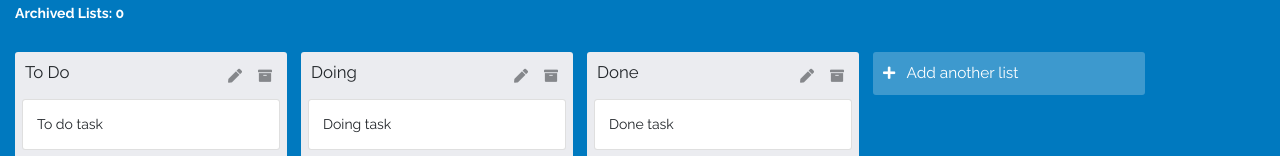
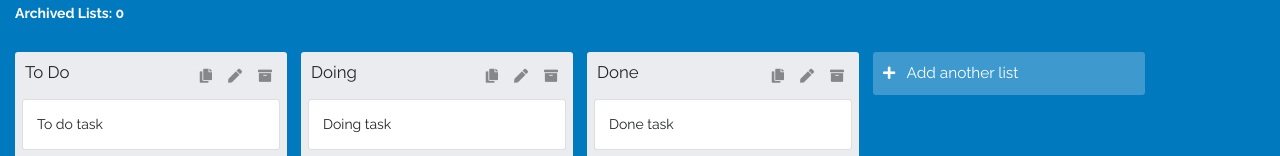
Before and after one commit to gaabmarquez/trello-clone, a React (Create React App) app: page / in a window 1280 px wide. Shown: the part 136-292 px from the top of the page. Built offline with nearby package versions, Linux system fonts and the light colour scheme.

Commit message:
Implemented duplicate list

```diff
--- a/src/components/App.js
+++ b/src/components/App.js
@@ -4,7 +4,6 @@ import Board from './Board';
 import { useSelector } from 'react-redux';
 import Navbar from 'react-bootstrap/Navbar';
 import Nav from 'react-bootstrap/Nav';
-import Form from 'react-bootstrap/Form';
 import FormControl from 'react-bootstrap/FormControl';
 import Button from 'react-bootstrap/Button';
 import styled from 'styled-components';
@@ -39,7 +38,6 @@ function App() {
   };
   const search = ev => {
     dispatch(filterCards(searchText));
-    // console.log('DISPATCHED,', ev.target.value)
   };
   return (
     <>
--- a/src/components/List.js
+++ b/src/components/List.js
@@ -9,7 +9,11 @@ import OverlayTrigger from 'react-bootstrap/OverlayTrigger';
 import Tooltip from 'react-bootstrap/Tooltip';
 
 import ListForm from './ListForm';
-import { editList, archiveList } from '../redux/actions/listActions';
+import {
+  editList,
+  archiveList,
+  duplicateList
+} from '../redux/actions/listActions';
 
 const ListContainer = styled.div`
   background-color: #ebecf0;
@@ -17,6 +21,21 @@ const ListContainer = styled.div`
   border-radius: 3px;
   min-width: 272px;
   max-width: 272px;
+`;
+
+const DuplicateButton = styled.div`
+  position: absolute;
+  // display: none;
+  right: 75px;
+  bottom: 5px;
+  opacity: 0.5;
+  ${ListContainer}:hover & {
+    display: block;
+    cursor: pointer;
+  }
+  &:hover {
+    opacity: 0.8;
+  }
 `;
 
 const EditButton = styled.div`
@@ -69,9 +88,13 @@ const List = ({ id, title, cards = [], index }) => {
   };
 
   const archive = () => {
-    console.log('LIST ID', id, cards);
 
-    dispatch(archiveList({id, title}, cards));
+    dispatch(archiveList({ id, title }, cards));
+    setIsEditing(false);
+  };
+  const duplicate = () => {
+
+    dispatch(duplicateList(id, title, cards));
     setIsEditing(false);
   };
 
@@ -104,6 +127,18 @@ const List = ({ id, title, cards = [], index }) => {
                     <i className='fas fa-pen'></i>
                   </span>
                 </EditButton>
+              </OverlayTrigger>
+
+              <OverlayTrigger
+                placement='top'
+                overlay={<Tooltip>Duplicate list</Tooltip>}
+              >
+                <DuplicateButton onClick={duplicate}>
+                  <span>
+                    &nbsp;
+                    <i className='fas fa-copy'></i>
+                  </span>
+                </DuplicateButton>
               </OverlayTrigger>
 
               <OverlayTrigger
--- a/src/redux/actions/cardActions.js
+++ b/src/redux/actions/cardActions.js
@@ -1,12 +1,10 @@
 import { CONSTANTS } from '.';
-import { uuid } from 'uuidv4';
+// import { uuid } from 'uuidv4';
 
 export const addCard = (listID, text) => {
-  const id = uuid();
-
   return {
     type: CONSTANTS.ADD_CARD,
-    payload: { text, listID, id }
+    payload: { text, listID }
   };
 };
 
@@ -17,10 +15,7 @@ export const editCard = (id, newText) => {
   };
 };
 
-export const duplicateCard = (card) => {
-  const id = uuid();
-
-  card.id = id;
+export const duplicateCard = card => {
   return {
     type: CONSTANTS.DUPLICATE_CARD,
     payload: { card }
--- a/src/redux/actions/index.js
+++ b/src/redux/actions/index.js
@@ -10,5 +10,6 @@ export const CONSTANTS = {
   ARCHIVE_LIST: 'ARCHIVE_LIST',
   DRAGGED: 'DRAGGED',
   FILTER_CARDS: 'FILTER_CARDS',
-  DUPLICATE_CARD: 'DUPLICATE_CARD'
+  DUPLICATE_CARD: 'DUPLICATE_CARD',
+  DUPLICATE_LIST: 'DUPLICATE_LIST'
 };
--- a/src/redux/actions/listActions.js
+++ b/src/redux/actions/listActions.js
@@ -6,6 +6,13 @@ export const addList = title => {
   return {
     type: CONSTANTS.ADD_LIST,
     payload: { title, id }
+  };
+};
+
+export const duplicateList = (id, title, cards) => {
+  return {
+    type: CONSTANTS.DUPLICATE_LIST,
+    payload: { id, title, cards }
   };
 };
 
--- a/src/redux/reducers/archiveReducer.js
+++ b/src/redux/reducers/archiveReducer.js
@@ -13,18 +13,15 @@ const archiveReducer = (state = initialState, action) => {
       const newState = { ...state };
       newState.cards = [...newState.cards, card];
 
-      console.log('ARCHIVED', newState);
       return newState;
     }
     case CONSTANTS.ARCHIVE_LIST: {
       const { list, cards } = action.payload;
-      console.log(list);
 
       const newState = { ...state };
 
       newState.cards = [...newState.cards, ...cards];
       newState.lists = [...newState.lists, list];
-      console.log('NEW STATE', newState);
       return newState;
     }
 
--- a/src/redux/reducers/cardReducer.js
+++ b/src/redux/reducers/cardReducer.js
@@ -1,4 +1,5 @@
 import { CONSTANTS } from '../actions';
+import { uuid } from 'uuidv4';
 
 const initialState = {
   'card-0': {
@@ -36,7 +37,8 @@ const initialState = {
 const cardReducer = (state = initialState, action) => {
   switch (action.type) {
     case CONSTANTS.ADD_CARD: {
-      const { text, listID, id } = action.payload;
+      const { text, listID } = action.payload;
+      const id = uuid();
 
       const newCard = {
         text,
@@ -64,15 +66,30 @@ const cardReducer = (state = initialState, action) => {
 
       const newState = state;
       cards.map(card => delete newState[card.id]);
-      console.log('CARDS', cards);
       return newState;
     }
     case CONSTANTS.DUPLICATE_CARD: {
       const { card } = action.payload;
-
+      const id = uuid();
+      card.id = id;
       const newCard = { ...card };
 
-      return { ...state, [`card-${card.id}`]: newCard };
+      return { ...state, [`card-${id}`]: newCard };
+    }
+    case CONSTANTS.DUPLICATE_LIST: {
+
+      const { cards } = action.payload;
+      const newCards = cards.map(card => {
+        card.id = uuid();
+        return card;
+      });
+      const newState = { ...state };
+
+      for (const card of newCards) {
+        newState[card.id] = card;
+      }
+      action.payload.cards = newCards;
+      return newState;
     }
 
     default:
--- a/src/redux/reducers/index.js
+++ b/src/redux/reducers/index.js
@@ -5,8 +5,8 @@ import archiveReducer from './archiveReducer';
 import searchReducer from './searchReducer';
 
 const rootReducer = combineReducers({
+  cards: cardReducer,
   lists: listReducer,
-  cards: cardReducer,
   archived: archiveReducer,
   search: searchReducer
 });
--- a/src/redux/reducers/listReducer.js
+++ b/src/redux/reducers/listReducer.js
@@ -1,4 +1,5 @@
 import { CONSTANTS } from '../actions';
+import { uuid } from 'uuidv4';
 
 const initialState = [
   { id: 'list-0', cards: ['card-0', 'card-3'], title: 'To Do' },
@@ -9,8 +10,8 @@ const initialState = [
 const listReducer = (state = initialState, action) => {
   switch (action.type) {
     case CONSTANTS.ADD_LIST: {
-      const { title, id } = action.payload;
-
+      const { title } = action.payload;
+      const id = uuid();
       const newList = {
         title: title,
         cards: [],
@@ -18,7 +19,25 @@ const listReducer = (state = initialState, action) => {
       };
       return [...state, newList];
     }
+    case CONSTANTS.DUPLICATE_LIST: {
+      const { title, id, cards } = action.payload;
+      const cardsIds = cards.map(card => card.id);
 
+      //get index of list to be copied
+      const index = state.map(list => list.id).indexOf(id);
+
+      const newId = uuid();
+      const newList = {
+        title: title,
+        cards: cardsIds,
+        id: `list-${newId}`
+      };
+      const newState = [...state];
+
+      newState.splice(index, 0, newList);
+      return newState;
+
+    }
     case CONSTANTS.EDIT_LIST: {
       const { title, id } = action.payload;
 
@@ -32,7 +51,6 @@ const listReducer = (state = initialState, action) => {
           return list;
         }
       });
-      console.log(newState);
       return newState;
     }
 
@@ -40,12 +58,10 @@ const listReducer = (state = initialState, action) => {
       const { list: archivedList } = action.payload;
 
       const newState = state.filter(list => list.id !== archivedList.id);
-      console.log('NEW STATE', archivedList.id, newState);
       return newState;
     }
 
     case CONSTANTS.ADD_CARD: {
-      console.log(action.type, 'LIST REDUCER');
       const { listID, id } = action.payload;
 
       const newState = state.map(list => {
@@ -63,7 +79,6 @@ const listReducer = (state = initialState, action) => {
     }
 
     case CONSTANTS.DUPLICATE_CARD: {
-      console.log(action.type, 'LIST REDUCER');
       const { card } = action.payload;
 
       const newState = state.map(list => {
@@ -85,7 +100,6 @@ const listReducer = (state = initialState, action) => {
       const newState = [...state];
       const list = newState.find(list => list.id === card.list);
       list.cards = list.cards.filter(cardID => cardID !== card.id);
-      // console.log('LISTS>>>>>>', newState);
 
       return newState;
     }
```
